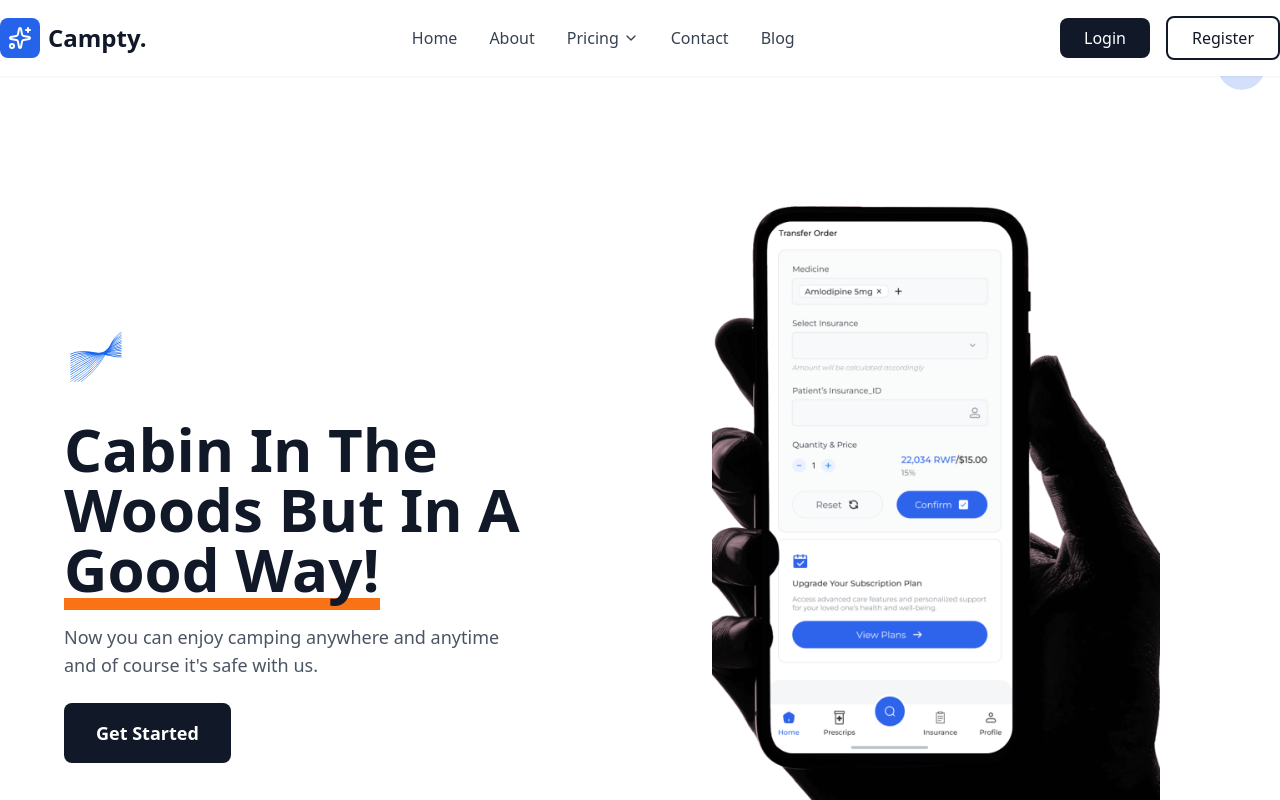
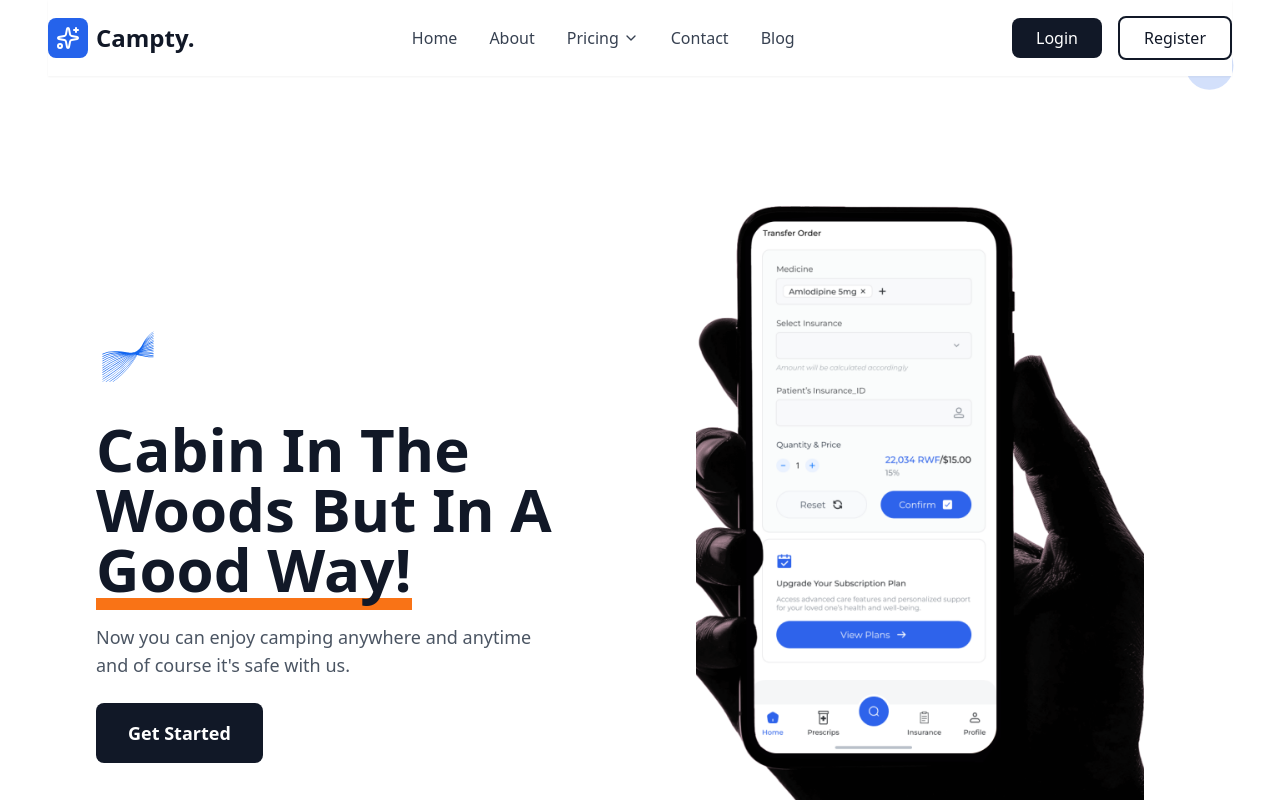
Before and after one commit to ihirwepatrick/compty-landing, a Next.js app: page / in a window 1280 px wide. Shown: the top 800 px of the page. Built offline with nearby package versions, Linux system fonts and the light colour scheme.

Commit message:
[UPDATE]: Add More Margin (Padding)

```diff
--- a/components/LandingPage.tsx
+++ b/components/LandingPage.tsx
@@ -12,7 +12,7 @@ import Footer from "@/components/sections/Footer";
 
 const LandingPage = () => {
   return (
-    <div className="min-h-screen mx-auto max-w-[1920px] px-4 md:px-6 lg:px-16 overflow-x-hidden flex flex-col gap-8 md:gap-12">
+    <div className="min-h-screen mx-auto max-w-[1920px] px-6 md:px-12 lg:px-24 overflow-x-hidden flex flex-col gap-8 md:gap-12">
       <Header />
       <Hero />
       <Statistics />
--- a/components/sections/Header.tsx
+++ b/components/sections/Header.tsx
@@ -36,7 +36,7 @@ const Header = () => {
       initial={{ y: -100, opacity: 0 }}
       animate={{ y: 0, opacity: 1 }}
       transition={{ duration: 0.6 }}
-      className="fixed top-0 left-0 right-0 z-50 bg-white shadow-sm"
+      className="fixed top-0 left-0 right-0 z-50 bg-white shadow-sm mx-12"
     >
       <nav className="container mx-auto py-4 flex items-center justify-between">
         {/* Logo */}
```
